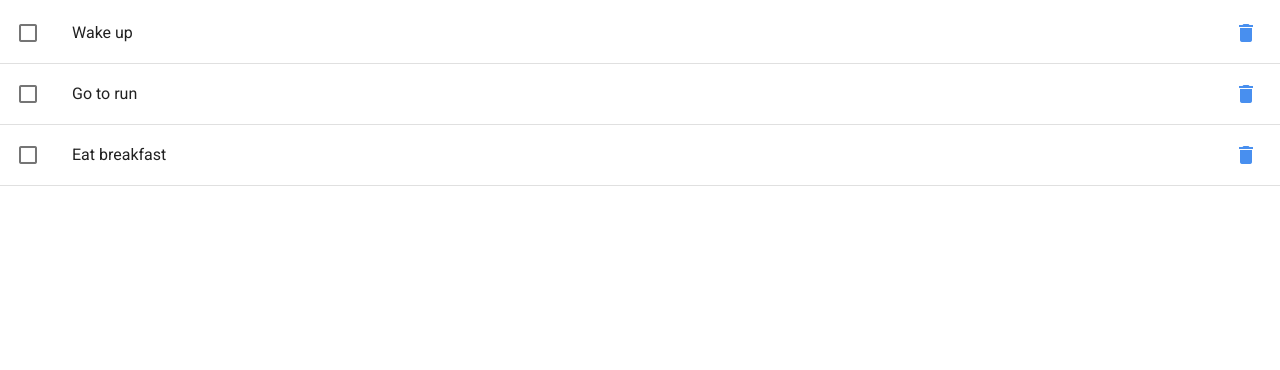
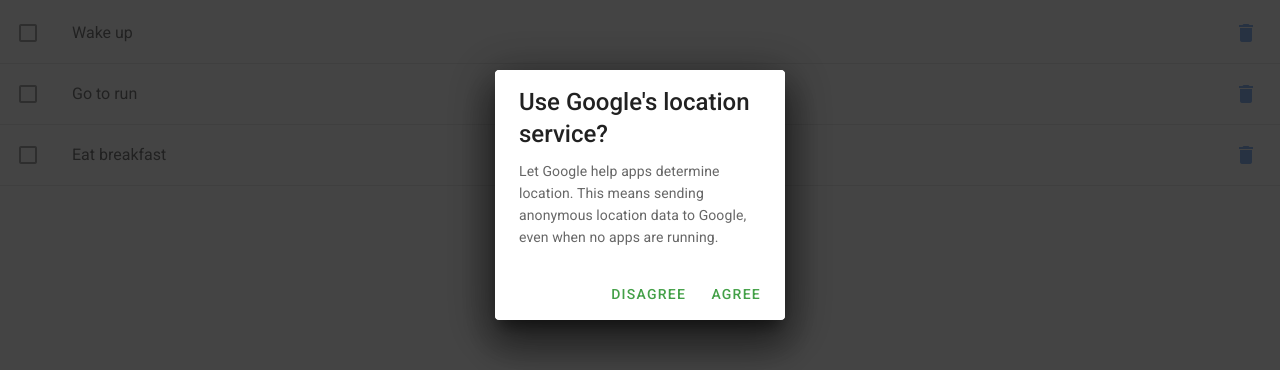
Before and after one commit to FranciscoJavierMartin/Vuetify-todo, a Vue app: page /#/ in a window 1280 px wide. Shown: the part 205-575 px from the top of the page. Built offline with nearby package versions, Linux system fonts and the light colour scheme.

Commit message:
Add DialogDelete

```diff
--- /dev/null
+++ b/src/components/Todo/Dialogs/DialogDelete.vue
@@ -0,0 +1,29 @@
+<template>
+  <v-dialog :value="true" persistent max-width="290">
+    <v-card>
+      <v-card-title class="headline">
+        Use Google's location service?
+      </v-card-title>
+      <v-card-text
+        >Let Google help apps determine location. This means sending anonymous
+        location data to Google, even when no apps are running.</v-card-text
+      >
+      <v-card-actions>
+        <v-spacer></v-spacer>
+        <v-btn color="green darken-1" text @click="dialog = false">
+          Disagree
+        </v-btn>
+        <v-btn color="green darken-1" text @click="dialog = false">
+          Agree
+        </v-btn>
+      </v-card-actions>
+    </v-card>
+  </v-dialog>
+</template>
+
+<script>
+export default {};
+</script>
+
+<style>
+</style>
--- a/src/components/Todo/Task.vue
+++ b/src/components/Todo/Task.vue
@@ -22,13 +22,16 @@
       </template>
     </v-list-item>
     <v-divider />
+    <dialog-delete />
   </div>
 </template>
 
 <script>
 import { mapActions } from "vuex";
+import DialogDelete from "./Dialogs/DialogDelete.vue";
 
 export default {
+  components: { DialogDelete },
   props: {
     task: {
       type: Object,
```
